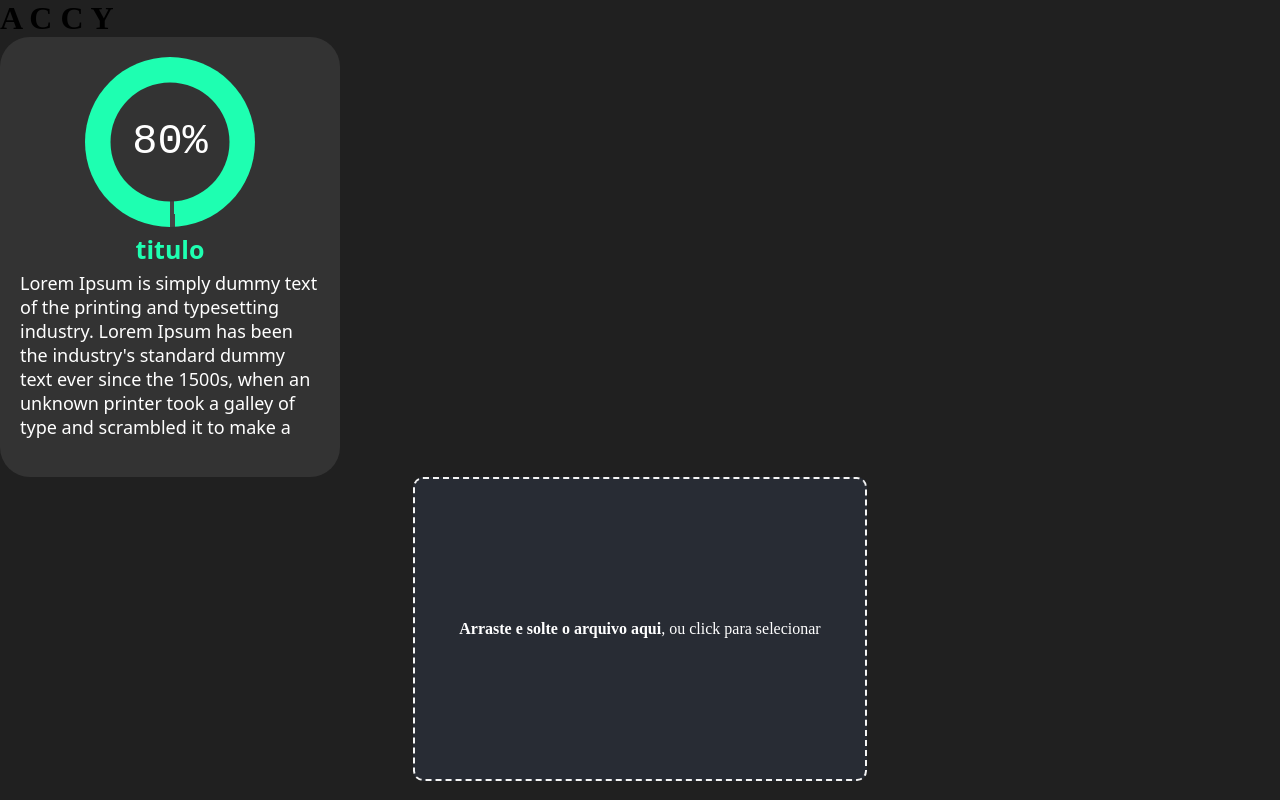
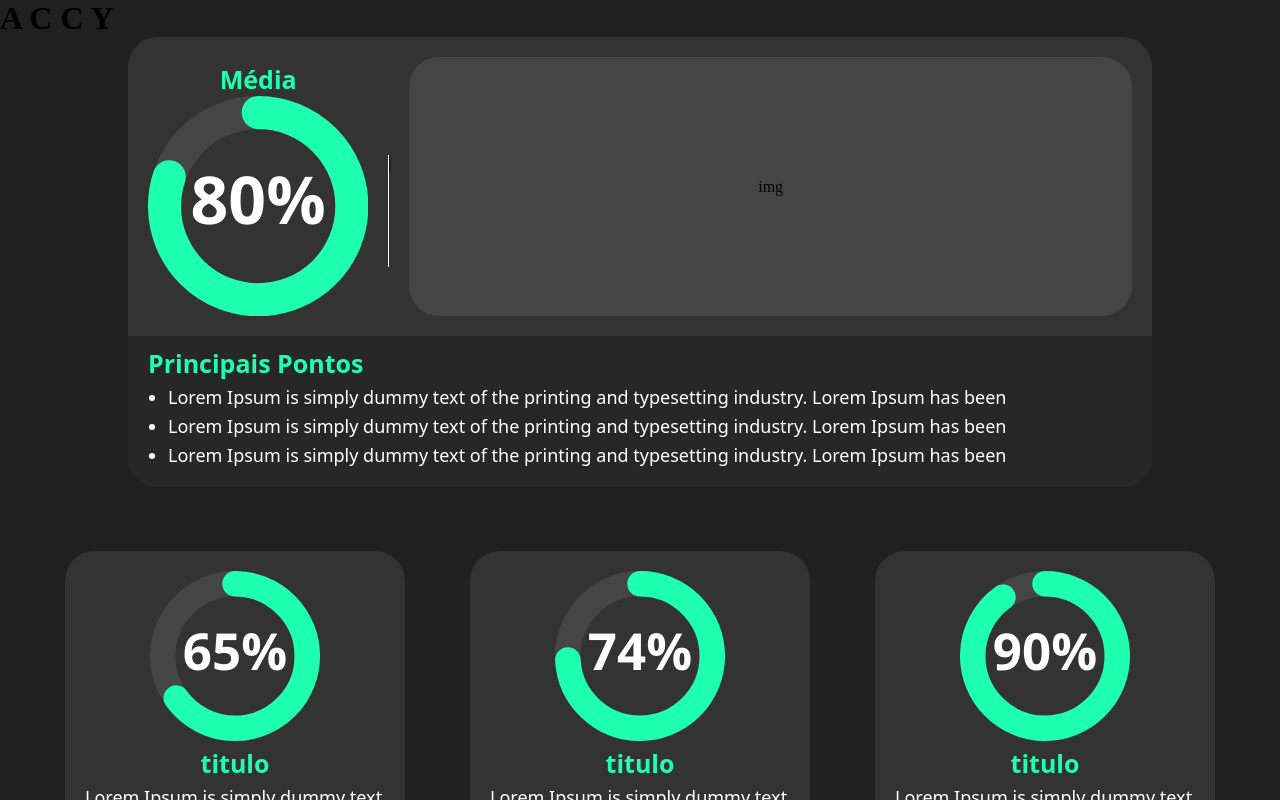
Before and after one commit to f3lip3pavs/scraping_ACCY, a Next.js app in the folder frontEnd/: page / in a window 1280 px wide. Shown: the top 800 px of the page. Built offline with nearby package versions, Linux system fonts and the light colour scheme.

Commit message:
styling the dashboard page

```diff
--- a/frontEnd/package.json
+++ b/frontEnd/package.json
@@ -3,6 +3,7 @@
     "bootstrap": "^5.3.0",
     "next": "^13.4.4",
     "puppeteer": "^20.4.0",
+    "react-circular-progressbar": "^2.1.0",
     "react-dropzone": "^14.2.3",
     "styled-components": "^5.3.11"
   },
--- a/frontEnd/pages/companents/cards.jsx
+++ b/frontEnd/pages/companents/cards.jsx
@@ -1,29 +1,47 @@
 
 import { OverallStyled, CardStyled } from '../style/styleApp.jsx'
+import { CircularProgressbar } from 'react-circular-progressbar';
+import 'react-circular-progressbar/dist/styles.css';
+
+
 
     let response = ['80','65','74','90']
 
-export function Overall() {
+export function Overall(props) {
 
+    const num = props.arrayPosition;
 
     return (
-        <OverallStyled />
+        <OverallStyled>
+            <div className='top-card'>
+                <div>
+                    <h4>Média</h4>
+                    <CircularProgressbar className='overall-progressbar' value={response[num]} text={`${response[num]}%`} strokeWidth={15}/>
+                </div>
+                <span>|</span>
+                <div className='image-test'>img</div>
+            </div>
+            <div className='bottom-card'>
+                <h6>Principais Pontos</h6>
+                <ul>
+                    <li>Lorem Ipsum is simply dummy text of the printing and typesetting industry. Lorem Ipsum has been</li>
+                    <li>Lorem Ipsum is simply dummy text of the printing and typesetting industry. Lorem Ipsum has been</li>
+                    <li>Lorem Ipsum is simply dummy text of the printing and typesetting industry. Lorem Ipsum has been</li>
+                </ul>
+            </div>
+        </OverallStyled>
 
     );
 }
 
 export function Card(props) {
 
-    const n = props.arrayPosition;
-
-    // if(response[n] != '80'){
-    //     console.log('=====>', response[n])
-    // }
-
+    const num = props.arrayPosition;
 
     return (
-        <CardStyled lenghtBar={response[n]}>
+        <CardStyled>
             <span className='circular-bar'></span>
+            <CircularProgressbar className='Progressbar' value={response[num]} text={`${response[num]}%`} strokeWidth={15}/>
             <h6>{props.title}</h6>
             <p>{props.children}</p>
         </CardStyled>
--- a/frontEnd/pages/index.jsx
+++ b/frontEnd/pages/index.jsx
@@ -3,15 +3,24 @@ import {GlobalStyle} from './style/GlobalStyle'
 import Header from "./companents/header";
 import {Overall, Card} from "./companents/cards";
 import Footer from "./companents/footer";
+import {Section} from './style/styleApp'
+
+
 
 function App() {
   return (
     <main>
       <GlobalStyle/>
       <Header/>
-      <Overall/>
-      <Card arrayPosition={2} title='titulo'>Lorem Ipsum is simply dummy text of the printing and typesetting industry. Lorem Ipsum has been
-      the industry's standard dummy text ever since the 1500s, when an unknown printer took a galley of type and scrambled it to make a </Card>
+      <Overall arrayPosition={0} title='titulo'/>
+      <Section>
+        <Card arrayPosition={1} title='titulo'>Lorem Ipsum is simply dummy text of the printing and typesetting industry. Lorem Ipsum has been
+        the industry's standard dummy text ever since the 1500s, when an unknown printer took a galley of type and scrambled it to make a </Card>
+        <Card arrayPosition={2} title='titulo'>Lorem Ipsum is simply dummy text of the printing and typesetting industry. Lorem Ipsum has been
+        the industry's standard dummy text ever since the 1500s, when an unknown printer took a galley of type and scrambled it to make a </Card>
+        <Card arrayPosition={3} title='titulo'>Lorem Ipsum is simply dummy text of the printing and typesetting industry. Lorem Ipsum has been
+        the industry's standard dummy text ever since the 1500s, when an unknown printer took a galley of type and scrambled it to make a </Card>
+      </Section>
       <Dropz/>
       <Footer/>
     </main>
--- a/frontEnd/pages/style/styleApp.jsx
+++ b/frontEnd/pages/style/styleApp.jsx
@@ -1,67 +1,13 @@
-import styled, {css} from "styled-components"
+import styled from "styled-components"
+import 'react-circular-progressbar/dist/styles.css';
 
-export const Container = styled.div`
+// export const Container = styled.div`
 
-  display: flex;
-  justify-content: space-around;
-  padding-left: 200px;
-  padding-right: 200px;
-  margin-top: 50px;
-`;
-
-// export const Media = styled.div`
-
-//   width: 150px;
-//   height: 150px;
-//   border: 10px solid #404040;
-//   border-right: 10px solid #1effb1;
-//   border-top: 10px solid #1effb1;
-//   border-radius: 50%;
 //   display: flex;
-//   justify-content: center;
-//   align-items: center;
-//   color: white;
-// `;
-
-// export const Aut = styled.div`
-
-//   width: 100px;
-//   height: 100px;
-//   border: 10px solid whitesmoke;
-//   border-bottom: 10px solid #1effb1;
-//   border-radius: 50%;
-//   display: flex;
-//   justify-content: center;
-//   align-items: center;
-//   color: white;
-// `;
-
-// export const Sharpness = styled.div`
-
-//   width: 100px;
-//   height: 100px;
-//   border: 10px solid whitesmoke;
-//   border-left: 10px solid #1effb1;
-//   border-right: 10px solid #1effb1;
-//   border-top: 10px solid #1effb1;
-//   border-radius: 50%;
-//   display: flex;
-//   justify-content: center;
-//   align-items: center;
-//   color: white;
-// `;
-
-// export const Color = styled.div`
-
-//   width: 100px;
-//   height: 100px;
-//   border: 10px solid whitesmoke;
-//   border-right: 10px solid #1effb1;
-//   border-radius: 50%;
-//   display: flex;
-//   justify-content: center;
-//   align-items: center;
-//   color: white;
+//   justify-content: space-around;
+//   padding-left: 200px;
+//   padding-right: 200px;
+//   margin-top: 50px;
 // `;
 
 export const DropStyle = styled.div`
@@ -77,106 +23,39 @@ export const DropStyle = styled.div`
   justify-content: center;
   color: white;
 `;
-function circularBar(n){
 
-  // let style = ''
-  // let porcent =''
-
-  let style = ''
-
-  for(let i=0; i<n+1; i++){
-    let deg = 90 + (3.6 * n)
-    //return `${deg}deg`
-
-    if(n < 51){
-
-      style = `
-
-      background: linear-gradient(
-        to right,
-        #1EFFB1 50%,
-        transparent 50%,
-        transparent
-        ),
-        linear-gradient(
-        ${deg}deg,
-        #1EFFB1 50%,
-        #454545 50%
-        )
-      `
-      }else{
-
-      style = `
-
-      background: linear-gradient(
-        to left,
-        #1EFFB1 50%,
-        transparent 50%,
-        transparent
-        ),
-        linear-gradient(
-        ${deg}deg,
-        #1EFFB1 50%,
-        #454545 50%
-        )
-      `
-    }
-
-    // style.porcent = `
-
-    //   .circular-bar::before{
-    //     content: '60';
-    //     display: inline-flex;
-    //     justify-content: center;
-    //     align-items: center;
-    //     height: 100%;
-    //     width: 100%;
-    //     font-size: 60px;
-    //     background-color: #333;
-    //     transform: scale(0.7);
-    //     border-radius: 50%;
-    //     font-family: monospace;
-    //     color: white
-    //   }
-    // `
-   }
-  // console.log(style)
-  // return (style)
-  return style
-}
+export const Section = styled.section`
+  display: flex;
+  justify-content: space-evenly;
+`;
 
 export const CardStyled = styled.div`
   background-color: #333;
   border-radius: 30px;
   width: 300px;
   height: 400px;
-  /* size: ${(props) => props.lenghtBar}; */
   padding: 20px;
 
-  .circular-bar{
+  .Progressbar{
+    width: 170px;
     display: block;
-    width: 170px;
-    height: 170px;
-    border-radius: 50%;
     margin: auto;
-
-
-    ${circularBar(49)}
   }
 
-  .circular-bar::before{
-    content: '80%';
-    display: inline-flex;
-    justify-content: center;
-    align-items: center;
-    height: 100%;
-    width: 100%;
-    font-size: 60px;
-    background-color: #333;
-    transform: scale(0.7);
-    border-radius: 50%;
-    font-family: monospace;
-    color: white
+  .CircularProgressbar-text {
+  fill: white;
+  font-size: 30px;
+  font-weight: 700;
+  font-family: 'Segoe UI', Tahoma, Geneva, Verdana, sans-serif;
+
+  }
+  .CircularProgressbar-path {
+    stroke: #1EFFB1;
+  }
+
+  .CircularProgressbar-trail {
+  stroke: #454545;
+
   }
 
   h6{
@@ -197,4 +76,93 @@ export const CardStyled = styled.div`
 
 export const OverallStyled = styled.div`
 
+  width: 80%;
+  margin: auto;
+  background-color: #333;
+  /* padding: 40px; */
+  border-radius: 30px;
+  margin-bottom: 5%;
+
+  .top-card{
+    display: flex;
+    justify-content: space-between;
+    padding: 20px;
+  }
+
+  h4{
+    text-align: center;
+    color: #1EFFB1;
+    font-size: 25px;
+    margin-top: 5px;
+    font-family: system-ui, -apple-system, BlinkMacSystemFont, 'Segoe UI', Roboto, Oxygen, Ubuntu, Cantarell, 'Open Sans', 'Helvetica Neue', sans-serif;
+  }
+
+  .Progressbar{
+    width: 170px;
+    display: block;
+    margin: auto;
+  }
+
+  .CircularProgressbar-text {
+  fill: white;
+  font-size: 30px;
+  font-weight: 700;
+  font-family: 'Segoe UI', Tahoma, Geneva, Verdana, sans-serif;
+
+  }
+  .CircularProgressbar-path {
+    stroke: #1EFFB1;
+  }
+
+  .CircularProgressbar-trail {
+  stroke: #454545;
+
+  }
+
+  span{
+    background-color: white;
+    display: block;
+    width: 1px;
+    margin-top: 10%;
+    margin-bottom: 5%;
+    margin-left: 20px;
+    margin-right: 20px;
+  }
+
+  .image-test{
+    display: flex;
+    justify-content: center;
+    align-items: center;
+    width: 100%;
+    background-color: #454545;
+    border-radius: 30px;
+  }
+
+  .bottom-card{
+    background-color: #272727;
+    width: 100%;
+    padding-top: 10px;
+    padding-left: 20px;
+    padding-right: 20px;
+    padding-bottom: 20px;
+    box-sizing: border-box;
+    border-bottom-left-radius: 30px;
+    border-bottom-right-radius: 30px;
+  }
+
+  h6{
+    margin: 0 !important;
+    color: #1EFFB1;
+    font-size: 25px;
+    margin-top: 20px;
+    font-family: system-ui, -apple-system, BlinkMacSystemFont, 'Segoe UI', Roboto, Oxygen, Ubuntu, Cantarell, 'Open Sans', 'Helvetica Neue', sans-serif;
+  }
+
+  li{
+    color: white;
+    font-size: 18px;
+    margin-top: 5px;
+    margin-left: 20px;
+    font-family: system-ui, -apple-system, BlinkMacSystemFont, 'Segoe UI', Roboto, Oxygen, Ubuntu, Cantarell, 'Open Sans', 'Helvetica Neue', sans-serif;
+  }
 `;
```
Also changed, not shown: 1 other file (tests, documents, lock files or other folders).
